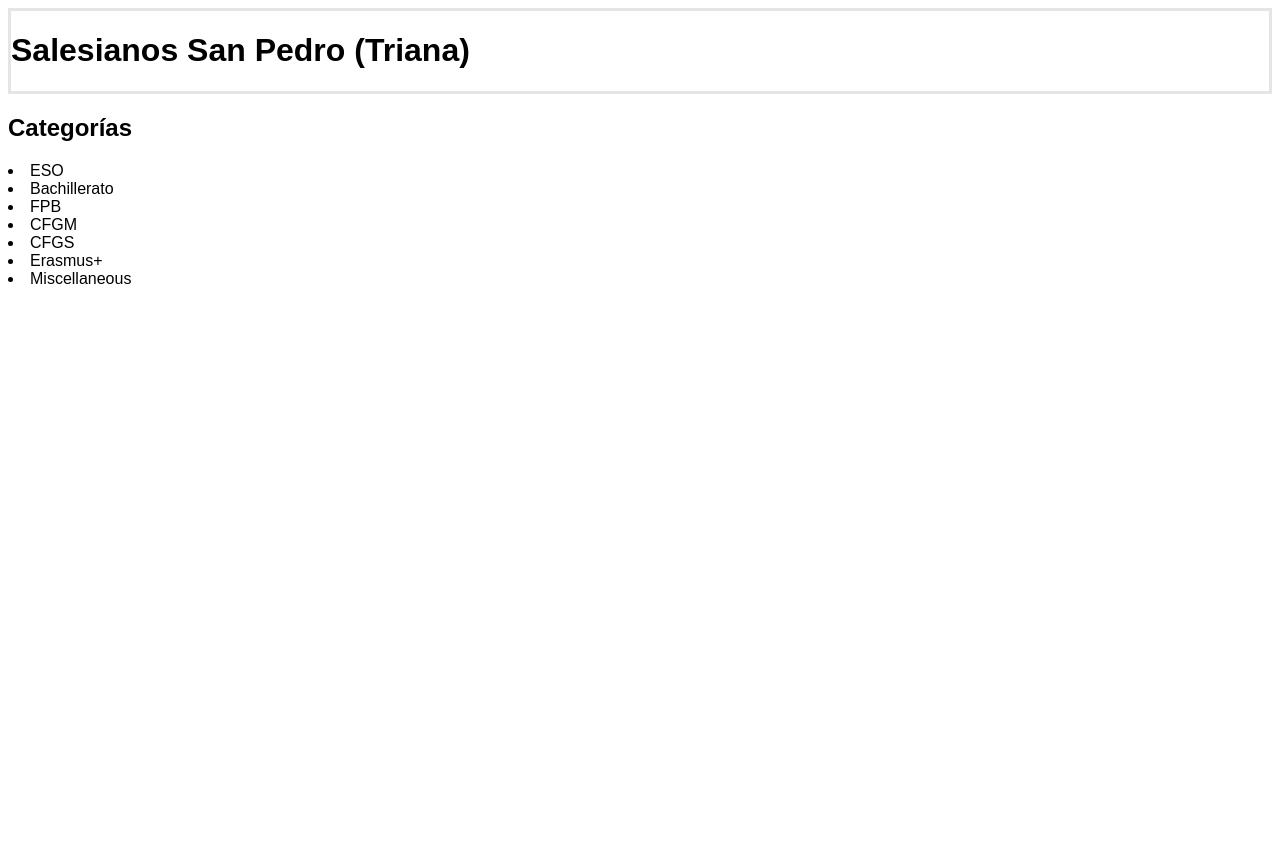
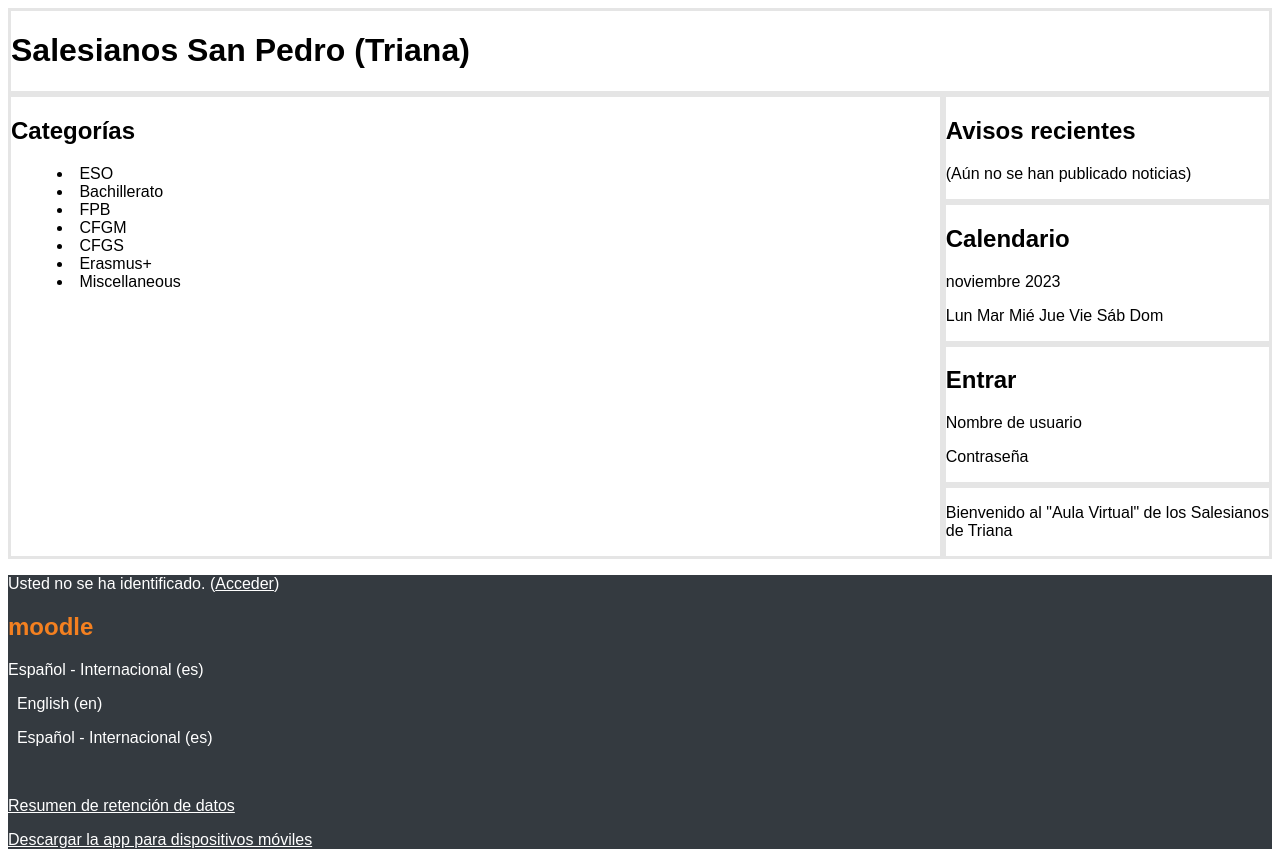
Before and after one commit to GonzalezCortesSergio/Sergio_Gonzalez_Cortes, a plain HTML site: page Lenguaje de marcas/Gonzalez_Cortes_Sergio_Boletin4/ejercicio6/ejercicio6.html in a window 1280 px wide. Before the commit the page ends 800 px from the top, so only its background shows below. Drawn offline with Linux system fonts and the light colour scheme.

Commit message:
Ejercicio 6 HTML terminado

```diff
--- a/Lenguaje de marcas/Gonzalez_Cortes_Sergio_Boletin4/ejercicio6/ejercicio6.css
+++ b/Lenguaje de marcas/Gonzalez_Cortes_Sergio_Boletin4/ejercicio6/ejercicio6.css
@@ -27,4 +27,39 @@
 .envoltorio .contenido main {
 
     flex-basis: 70%;
+    flex: 1 1 auto;
+    border: rgba(0, 0, 0, 0.1) solid;
 }
+
+.envoltorio .contenido main li {
+
+
+    position: relative;
+    left: 5%
+
+}
+
+.envoltorio .contenido aside article {
+
+    border: rgba(0, 0, 0, 0.1) solid;
+}
+
+.envoltorio footer {
+
+    background-color: rgb(52,58,64);
+}
+
+.envoltorio footer h2{
+
+    color: rgb(244,128,32);
+}
+
+.envoltorio footer p{
+
+    color: white;
+}
+
+.underline{
+
+    text-decoration: underline;
+}
--- a/Lenguaje de marcas/Gonzalez_Cortes_Sergio_Boletin4/ejercicio6/ejercicio6.html
+++ b/Lenguaje de marcas/Gonzalez_Cortes_Sergio_Boletin4/ejercicio6/ejercicio6.html
@@ -31,10 +31,56 @@
 
                 </main>
 
+                <aside>
+
+                    <article>
+                        <h2>Avisos recientes</h2>
+
+                        <p>(Aún no se han publicado noticias)</p>
+                    </article>
+
+                    <article>
+                        <h2>Calendario</h2>
+
+                        <p>
+                            noviembre 2023
+                        </p>
+
+                        <p>
+                            Lun Mar Mié Jue Vie Sáb Dom
+                        </p>
+
+                    </article>
+
+                    <article>
+                        <h2>Entrar</h2>
+
+                        <p>Nombre de usuario</p>
+                        <p>Contraseña</p>
+
+                    </article>
+
+                    <article>
+                        <p>Bienvenido al "Aula Virtual" de los Salesianos <br />
+                        de Triana</p>
+                    </article>
+                </aside>
+
             </div>
 
             <footer>
+                <p>
+                    Usted no se ha identificado. (<span class="underline">Acceder</span>)
+                </p>
 
+                <h2>moodle</h2>
+
+                <p>Español - Internacional (es)</p>
+                <p>&nbsp; English (en)</p>
+                <p>&nbsp; Español - Internacional (es)</p>
+                <br />
+                <p class="underline">Resumen de retención de datos</p>
+                <p class="underline">Descargar la app para dispositivos móviles</p>
             </footer>
 
         </div>
```
